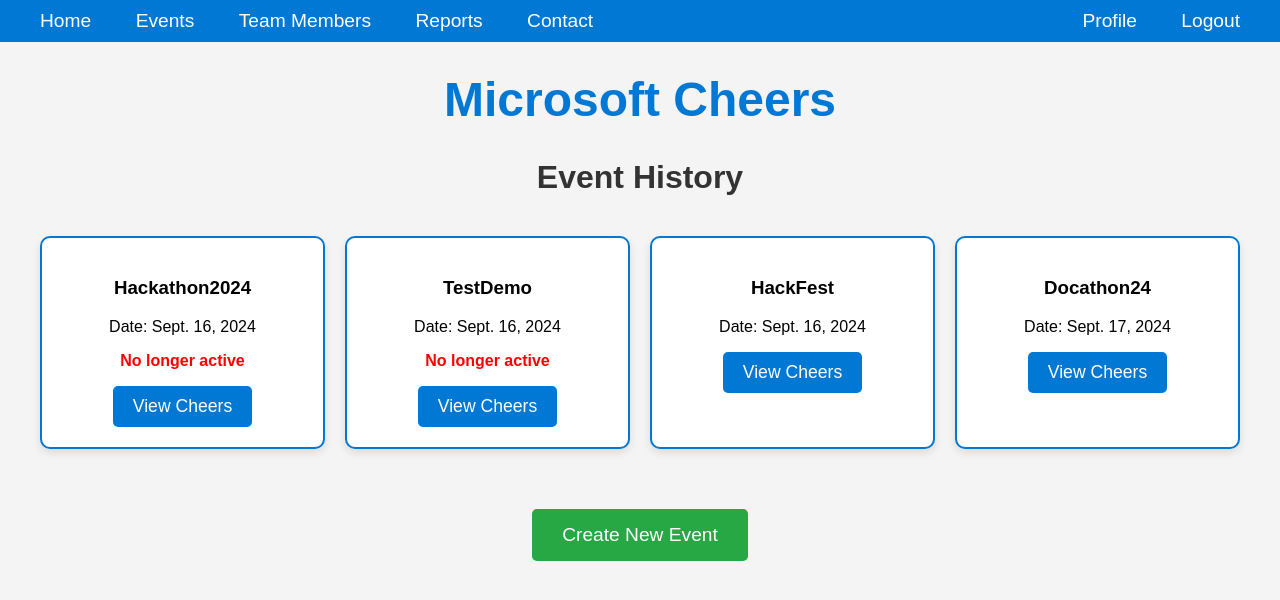
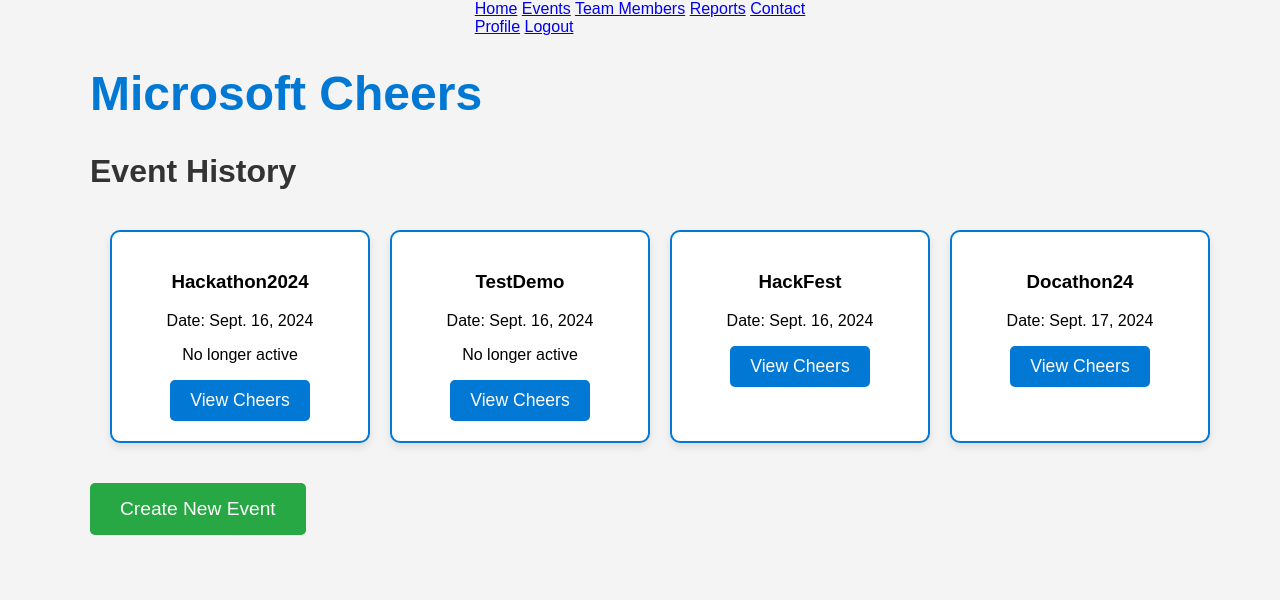
Before and after one commit to namundra-microsoft/Microsoft-Cheers, a Django app: page /appreciation/ in a window 1280 px wide. Shown: the top 600 px of the page. Run offline with Django 5.2, Linux system fonts and the light colour scheme; data comes from the database, SQL or seed files in the repository.

Commit message:
adding all the html

```diff
--- a/appreciation_project/appreciation/static/formstyle.css
+++ b/appreciation_project/appreciation/static/formstyle.css
@@ -2,7 +2,6 @@
 body {
     font-family: Arial, sans-serif;
     background: linear-gradient(135deg, #e0e0e0, #b4b4b4);
-    display: flex;
     justify-content: center;
     align-items: center;
     margin: 0;
--- /dev/null
+++ b/appreciation_project/appreciation/templates/appreciation/base.html
@@ -0,0 +1,36 @@
+{% load static %}
+<!DOCTYPE html>
+<html lang="en">
+<head>
+    <meta charset="UTF-8">
+    <meta name="viewport" content="width=device-width, initial-scale=1.0">
+    <title>{% block title %}My Website{% endblock %}</title>
+    <link rel="stylesheet" href="{% static 'style.css' %}">
+    {% block style %} <link rel="stylesheet" href="{% static 'style.css' %}"> {% endblock %}
+</head>
+<body>
+
+    <!-- Navigation Bar -->
+    <nav>
+        <div>
+            <a href="#">Home</a>
+            <a href="{% url 'event_list' %}">Events</a>
+            <a href="{% url 'team_members' %}">Team Members</a>
+            <a href="#">Reports</a>
+            <a href="#">Contact</a>
+        </div>
+        <div>
+            <a href="#">Profile</a>
+            <a href="#">Logout</a>
+        </div>
+    </nav>
+
+    <!-- Main Content -->
+    <div class="container">
+        {% block content %}
+        <!-- Content from child templates will be inserted here -->
+        {% endblock %}
+    </div>
+
+</body>
+</html>
--- a/appreciation_project/appreciation/templates/appreciation/event_list.html
+++ b/appreciation_project/appreciation/templates/appreciation/event_list.html
@@ -1,141 +1,10 @@
-<!DOCTYPE html>
-<html lang="en">
-<head>
-    <meta charset="UTF-8">
-    <meta name="viewport" content="width=device-width, initial-scale=1.0">
-    <title>Microsoft Cheers - Event History</title>
-    <style>
-        /* Basic styling */
-        body {
-            font-family: Arial, sans-serif;
-            background-color: #f4f4f4;
-            margin: 0;
-            padding: 0;
-        }
 
-        /* Navigation bar styling */
-        nav {
-            background-color: #0078D4;
-            padding: 10px 20px;
-            display: flex;
-            justify-content: space-between;
-            align-items: center;
-        }
+{% extends 'appreciation/base.html' %}
+{% load static %}
 
-        nav a {
-            color: white;
-            text-decoration: none;
-            padding: 10px 20px;
-            font-size: 1.2em;
-        }
+{% block title %} Microsoft Cheers - Event History {% endblock %}
 
-        nav a:hover {
-            background-color: #005A9E;
-            border-radius: 5px;
-        }
-
-        /* Main Heading */
-        h1 {
-            color: #0078D4;
-            margin-top: 30px;
-            font-size: 3em;
-            text-align: center;
-        }
-
-        h2 {
-            color: #333;
-            margin: 20px 0;
-            font-size: 2em;
-            text-align: center;
-        }
-
-        /* Container for the tiles */
-        .event-container {
-            display: grid;
-            grid-template-columns: repeat(auto-fit, minmax(250px, 1fr));
-            gap: 20px;
-            padding: 20px;
-            max-width: 1200px;
-            margin: auto;
-        }
-
-        /* Each event tile */
-        .event-tile {
-            background-color: #fff;
-            border: 2px solid #0078D4;
-            border-radius: 10px;
-            padding: 20px;
-            text-align: center;
-            box-shadow: 0 4px 8px rgba(0, 0, 0, 0.1);
-            transition: transform 0.2s;
-        }
-
-        .event-tile:hover {
-            transform: scale(1.05);
-        }
-
-        /* Event button */
-        .event-tile button {
-            background-color: #0078D4;
-            color: white;
-            border: none;
-            padding: 10px 20px;
-            border-radius: 5px;
-            font-size: 1.1em;
-            cursor: pointer;
-        }
-
-        .event-tile button:hover {
-            background-color: #005A9E;
-        }
-
-        /* Create Event Button */
-        .create-event-button {
-            margin: 20px 0;
-            padding: 15px 30px;
-            background-color: #28a745;
-            color: white;
-            font-size: 1.2em;
-            border: none;
-            border-radius: 5px;
-            cursor: pointer;
-            transition: background-color 0.2s;
-            text-align: center;
-            display: inline-block;
-        }
-
-        .create-event-button:hover {
-            background-color: #218838;
-        }
-
-        .button-container {
-            text-align: center;
-            margin: 20px 0;
-        }
-
-        .inactive-event {
-            color: #ff0000;
-            font-weight: bold;
-        }
-    </style>
-</head>
-<body>
-
-    <!-- Navigation Bar -->
-    <nav>
-        <div>
-            <a href="#">Home</a>
-            <a href="{% url 'event_list' %}">Events</a>
-            <a href="{% url 'team_members' %}">Team Members</a>
-            <a href="#">Reports</a>
-            <a href="#">Contact</a>
-        </div>
-        <div>
-            <a href="#">Profile</a>
-            <a href="#">Logout</a>
-        </div>
-    </nav>
-
+{% block content %}
     <!-- Main Heading -->
     <h1>Microsoft Cheers</h1>
 
@@ -172,6 +41,4 @@
             <button class="create-event-button">View Team Members</button>
         </a> -->
     </div>
-
-</body>
-</html>
+{% endblock %}
```
Also changed, not shown: appreciation_project/appreciation/static/teamlist.css (added, +45 -0 lines), appreciation_project/appreciation/templates/appreciation/create_event.html (+5 -11 lines), appreciation_project/appreciation/templates/appreciation/create_post.html (+6 -31 lines), appreciation_project/appreciation/templates/appreciation/post_list.html (+6 -9 lines), appreciation_project/appreciation/templates/appreciation/team_members.html (+6 -57 lines).
